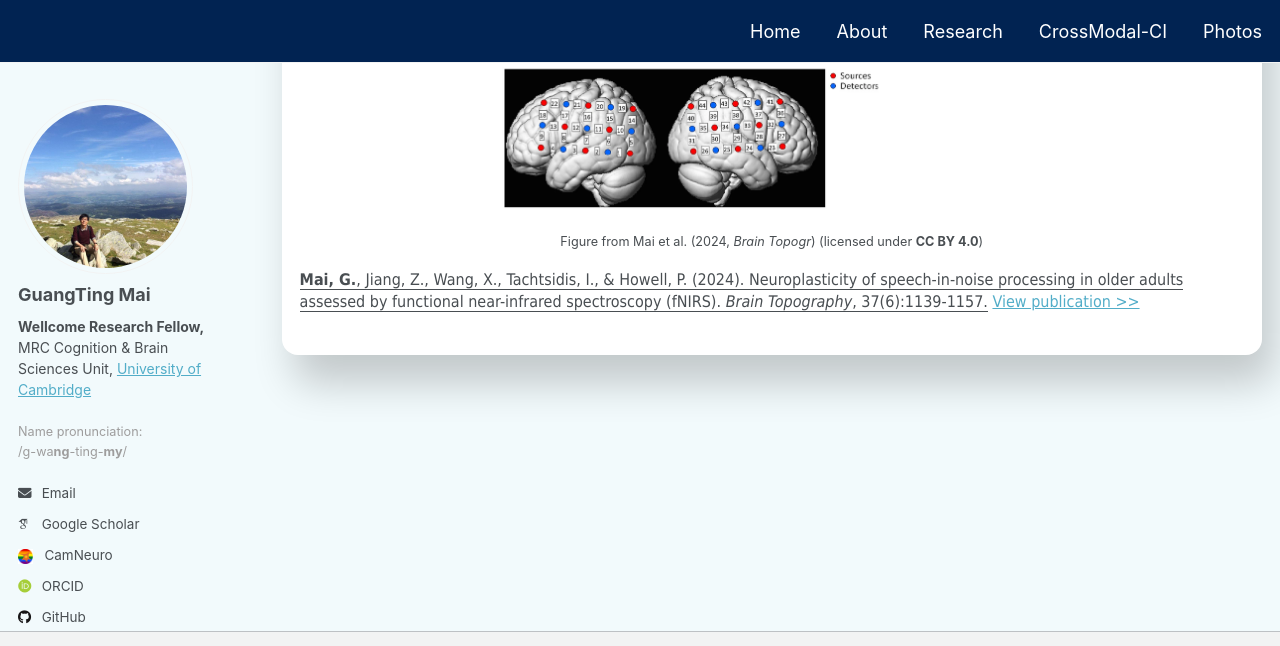
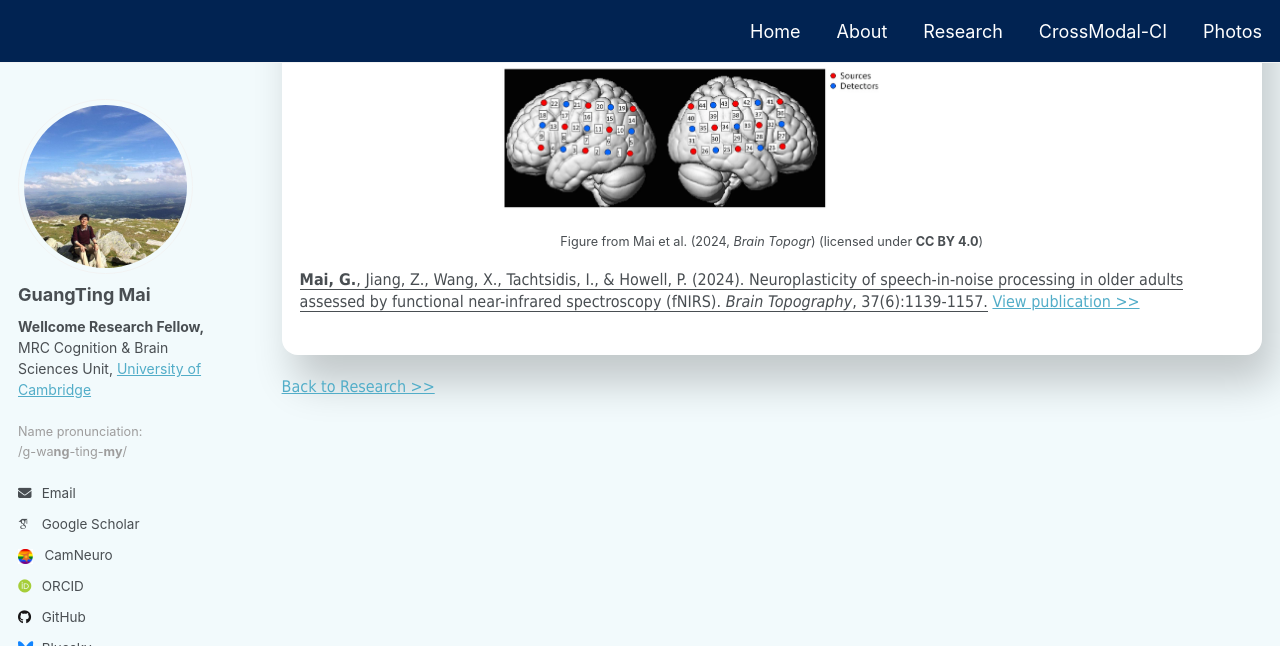
Before and after one commit to guangtingmai/guangtingmai.github.io, a Jekyll site: the page built from _pages/neuraltrack-hearingloss.html, in a window 1280 px wide and 900 px high, scrolled down 1549 px, cut to the strip 0-646 px from the top of the window. Built offline with Jekyll 4.4.1, drawn with Linux system fonts in a browser that asks for light colours; some web fonts are replaced.

Commit message:
Update neuraltrack-hearingloss.html

```diff
--- a/_pages/neuraltrack-hearingloss.html
+++ b/_pages/neuraltrack-hearingloss.html
@@ -41,3 +41,5 @@ author_profile: true
 </p>
 <p style="text-align:center;font-size:9.5pt;line-height:1.4;display: block;">Figure from Mai et al. (2024, <i>Brain Topogr</i>) (licensed under <strong>CC BY 4.0</strong>)</p>
 <p><span style="font-size: 12pt;font-family: Tahoma;line-height: 1.4;display: block;margin-bottom: 0.1vh"><u><strong>Mai, G.</strong>, Jiang, Z., Wang, X., Tachtsidis, I., & Howell, P. (2024). Neuroplasticity of speech-in-noise processing in older adults assessed by functional near-infrared spectroscopy (fNIRS). <i>Brain Topography</i>, 37(6):1139-1157.</u> <a href="https://link.springer.com/article/10.1007/s10548-024-01070-2">View publication >></a></span></div></p>
+
+<p span style="font-size:12pt;font-family:Tahoma;line-height:1;display:block"><a href="https://guangtingmai.github.io/research-content/">Back to Research >></a></span></p>
```
